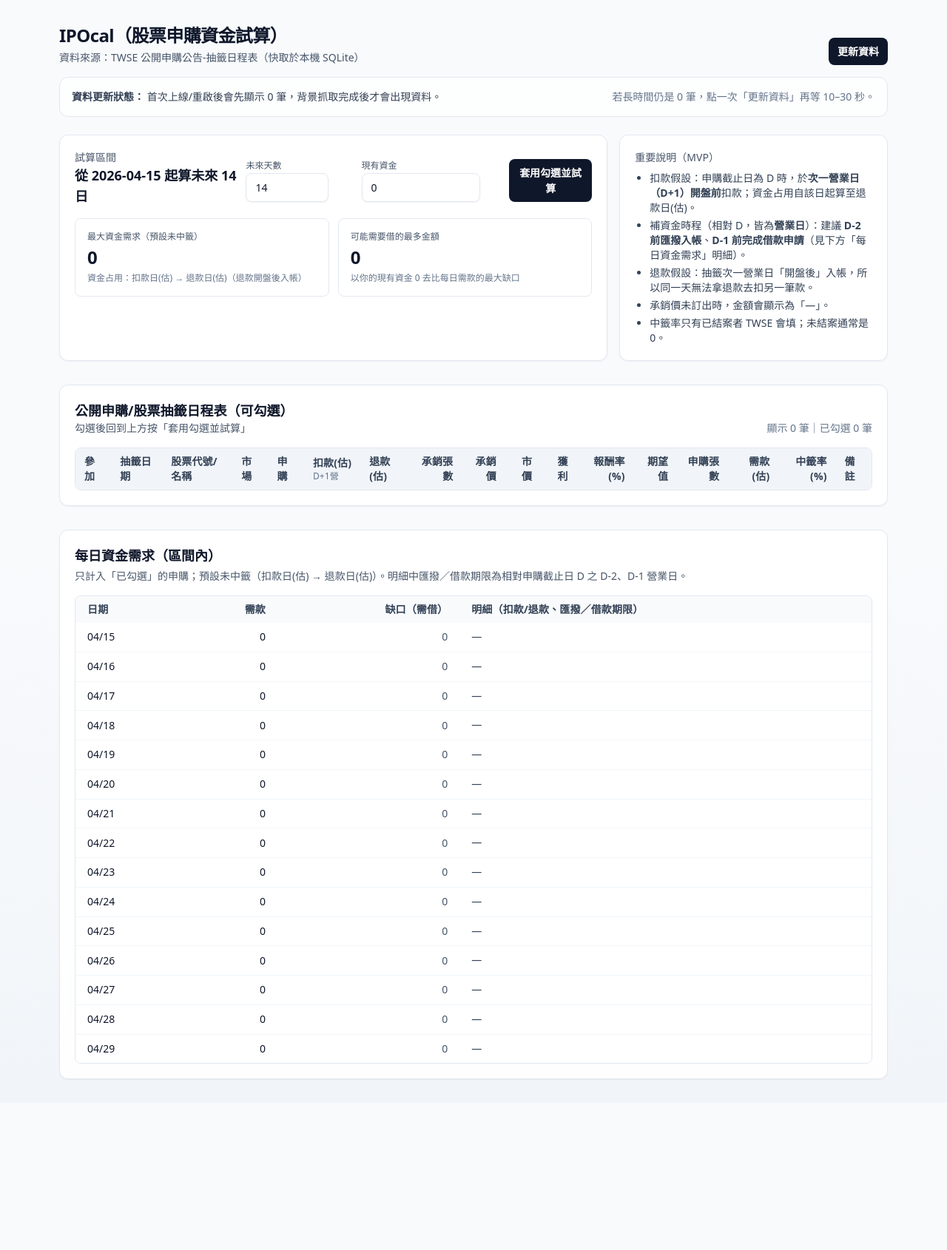
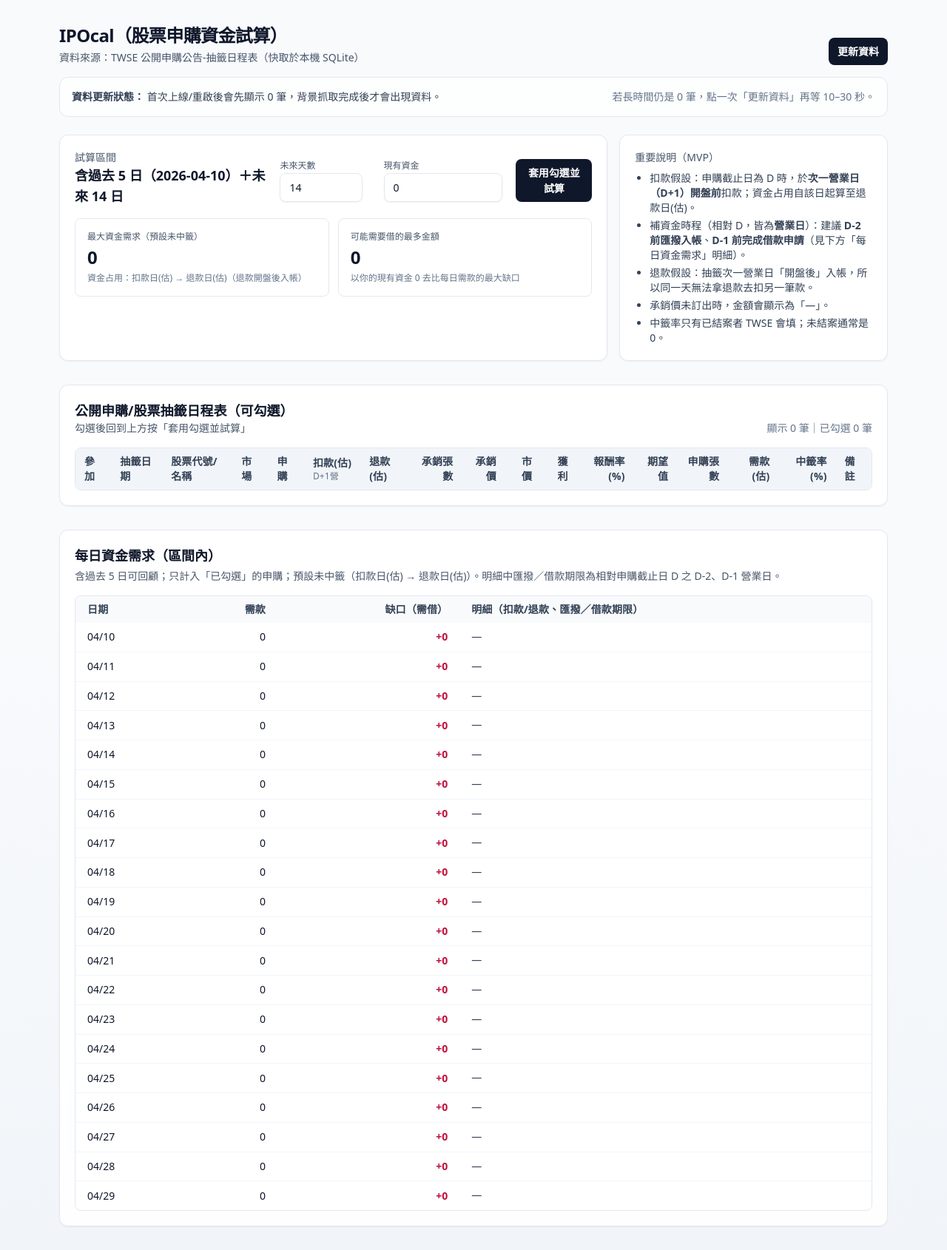
Before and after one commit to ZwayYang/IPOcal, a FastAPI app: page / in a window 1280 px wide. Shown: the whole page at 74% size. Before the commit the page ends 1460 px from the top, so only its background shows below. Run offline with FastAPI, Linux system fonts and the light colour scheme; data comes from the database, SQL or seed files in the repository; lists and menus that the app fills with data are empty; some libraries are stand-ins or nearby versions.

Commit message:
ui: show real signed funding delta (+surplus / -shortfall) in daily table

```diff
--- a/app/main.py
+++ b/app/main.py
@@ -1,6 +1,6 @@
 from __future__ import annotations
 
-from datetime import date, datetime
+from datetime import date, datetime, timedelta
 import html as html_std
 from pathlib import Path
 import threading
@@ -183,6 +183,8 @@ def index(
     today = date.today()
     horizon_days = max(7, min(int(horizon_days), 365))
     horizon_end = today.fromordinal(today.toordinal() + horizon_days)
+    lookback_days = 5
+    range_start = today - timedelta(days=lookback_days)
 
     offers = []
     windows: list[calc.MoneyWindow] = []
@@ -202,13 +204,20 @@ def index(
 
         if not sub_start or not sub_end or not draw_date:
             continue
-        if sub_end < today:
-            continue
         if sub_start > horizon_end and draw_date > horizon_end:
             continue
 
         refund_date = calc.refund_date_estimate(draw_date)
         debit_date = calc.debit_date_after_subscription_end(sub_end)
+        overlap_apply = debit_date <= horizon_end and refund_date >= range_start
+        overlap_win = (
+            allot_date is not None
+            and allot_date >= debit_date
+            and debit_date <= horizon_end
+            and allot_date >= range_start
+        )
+        if not (overlap_apply or overlap_win):
+            continue
         wire_by_date = calc.funding_wire_by_date(sub_end)
         loan_apply_by_date = calc.loan_apply_by_date(sub_end)
 
@@ -266,7 +275,7 @@ def index(
 
     offers.sort(key=lambda o: (o["sub_start"], o["draw_date"], o["symbol"]))
 
-    daily_apply = calc.daily_required_amount(windows, today, horizon_end, "apply")
+    daily_apply = calc.daily_required_amount(windows, range_start, horizon_end, "apply")
     max_apply = max((amt for _, amt in daily_apply), default=0)
     capital = max(0, int(capital))
     daily_shortfall = [(d, max(0, amt - capital)) for d, amt in daily_apply]
@@ -291,6 +300,8 @@ def index(
         {
             "request": request,
             "today": today,
+            "range_start": range_start,
+            "lookback_days": lookback_days,
             "horizon_days": horizon_days,
             "offers": offers,
             "daily_rows": daily_rows,
--- a/static/app.js
+++ b/static/app.js
@@ -46,6 +46,7 @@ const WIRE_LBL =
   '<span class="rounded bg-amber-100 px-1.5 py-0.5 text-sm font-semibold text-amber-900">匯撥期限</span>';
 const LOAN_LBL =
   '<span class="rounded bg-violet-100 px-1.5 py-0.5 text-sm font-semibold text-violet-900">借款申請</span>';
+const LOOKBACK_DAYS = 5;
 
 function sameCalendarDay(a, b) {
   if (!a || !b) return false;
@@ -96,9 +97,10 @@ function selectedOffers() {
 
 function recompute() {
   const today = new Date();
-  const start = new Date(today.getFullYear(), today.getMonth(), today.getDate());
+  const today0 = new Date(today.getFullYear(), today.getMonth(), today.getDate());
+  const start = addDays(today0, -LOOKBACK_DAYS);
   const horizonDays = getHorizonDays();
-  const end = addDays(start, horizonDays);
+  const end = addDays(today0, horizonDays);
   const capital = getCapital();
   const offers = selectedOffers();
 
@@ -158,9 +160,10 @@ function recompute() {
     tdReq.textContent = fmtNum(r.required);
 
     const tdSf = document.createElement("td");
+    const delta = capital - r.required;
     tdSf.className =
-      "px-4 py-2 text-right tabular-nums " + (r.shortfall > 0 ? "text-rose-700 font-semibold" : "text-slate-600");
-    tdSf.textContent = fmtNum(r.shortfall);
+      "px-4 py-2 text-right tabular-nums " + (delta < 0 ? "text-emerald-700 font-semibold" : "text-rose-700 font-semibold");
+    tdSf.textContent = delta < 0 ? `-${fmtNum(-delta)}` : `+${fmtNum(delta)}`;
 
     const tdDetail = document.createElement("td");
     tdDetail.className = "px-4 py-2 text-slate-700 text-sm leading-relaxed";
--- a/templates/index.html
+++ b/templates/index.html
@@ -6,7 +6,7 @@
     <title>IPOcal</title>
     <script src="https://cdn.tailwindcss.com"></script>
     <link rel="stylesheet" href="/static/app.css" />
-    <script defer src="/static/app.js?v=5"></script>
+    <script defer src="/static/app.js?v=7"></script>
   </head>
   <body class="bg-gradient-to-b from-slate-50 via-slate-50 to-slate-100 text-slate-900">
     <div class="mx-auto max-w-6xl px-4 py-8">
@@ -40,7 +40,7 @@
           <div class="flex items-center justify-between gap-3">
             <div>
               <div class="text-sm text-slate-600">試算區間</div>
-              <div class="text-lg font-semibold">從 {{ today }} 起算未來 {{ horizon_days }} 日</div>
+              <div class="text-lg font-semibold">含過去 {{ lookback_days }} 日（{{ range_start }}）＋未來 {{ horizon_days }} 日</div>
             </div>
             <div class="flex items-end gap-2">
               <div>
@@ -171,7 +171,7 @@
 
       <div class="mt-8 card">
         <div class="text-lg font-semibold">每日資金需求（區間內）</div>
-        <div class="mt-1 text-sm text-slate-600">只計入「已勾選」的申購；預設未中籤（扣款日(估) → 退款日(估)）。明細中匯撥／借款期限為相對申購截止日 D 之 D-2、D-1 營業日。</div>
+        <div class="mt-1 text-sm text-slate-600">含過去 {{ lookback_days }} 日可回顧；只計入「已勾選」的申購；預設未中籤（扣款日(估) → 退款日(估)）。明細中匯撥／借款期限為相對申購截止日 D 之 D-2、D-1 營業日。</div>
 
         <div class="mt-4 overflow-auto rounded-lg border border-slate-200 bg-white">
           <table class="min-w-full text-sm">
@@ -188,8 +188,9 @@
               <tr class="hover:bg-slate-50">
                 <td class="px-4 py-2 tabular-nums">{{ row.date.strftime("%m/%d") }}</td>
                 <td class="px-4 py-2 text-right tabular-nums">{{ "{:,}".format(row.required) }}</td>
-                <td class="px-4 py-2 text-right tabular-nums {% if row.shortfall > 0 %}text-rose-700 font-semibold{% else %}text-slate-600{% endif %}">
-                  {{ "{:,}".format(row.shortfall) }}
+                {% set delta = capital - row.required %}
+                <td class="px-4 py-2 text-right tabular-nums {% if delta < 0 %}text-emerald-700 font-semibold{% else %}text-rose-700 font-semibold{% endif %}">
+                  {% if delta < 0 %}-{{ "{:,}".format(-delta) }}{% else %}+{{ "{:,}".format(delta) }}{% endif %}
                 </td>
                 <td class="px-4 py-2 text-slate-700 text-sm leading-relaxed">{{ row.detail | safe }}</td>
               </tr>
```
